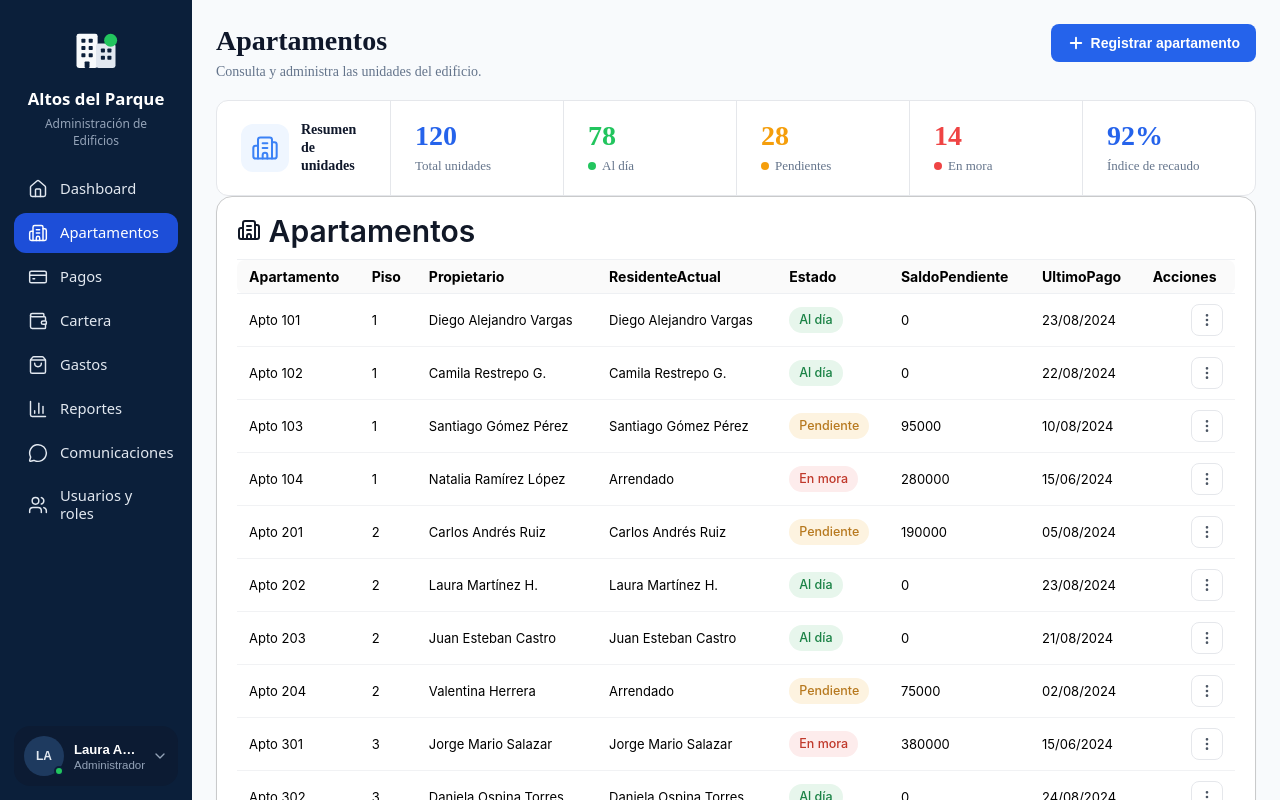
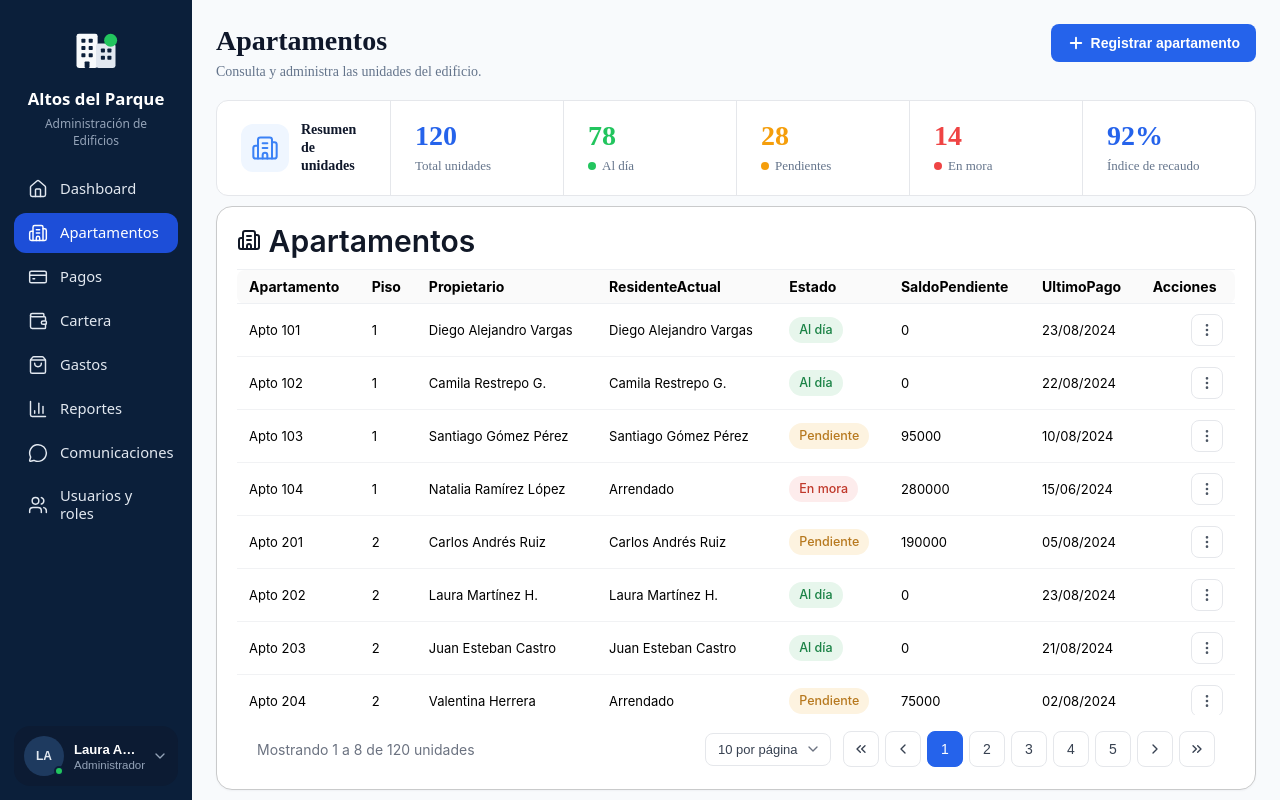
Before and after one commit to StartupName/admin-software, a React (Vite) app: page /apartments in a window 1280 px wide. Built offline with nearby package versions, Linux system fonts and the light colour scheme.

Commit message:
refactor(tablecomponent): Improving the implementation of the table component
- The table is now renderable, along with its navigation bar.
- The navigation bar is reusable, and its rendering can be toggled via a prop.

```diff
--- a/src/modules/apartments/Apartments.css
+++ b/src/modules/apartments/Apartments.css
@@ -24,6 +24,14 @@
   color: #c0392b;
 }
 
+.apartments_table {
+  min-height: 0;
+  margin: 10px 24px;
+}
+
+.apartments_table > .table-component{
+  margin: 0;
+}
 .apartments-row-actions {
   display: flex;
   align-items: center;
--- a/src/modules/apartments/Apartments.jsx
+++ b/src/modules/apartments/Apartments.jsx
@@ -78,13 +78,14 @@ function Apartments() {
   return (
     <>
       <SummaryComponent values={[120, 78, 28, 14, 92]} />
+      <div className="apartments_table">
         <TableComponent
           icon={<Building2 />}
           title={"Apartamentos"}
           columns={columns}
           data={exampleData}
         />
-      <NavigationComponent />
+      </div>
       {selectedRecord && (
         <div className="apartments-modal-overlay" onClick={closeModal}>
           <div
--- a/src/modules/apartments/components/NavigationComponent/NavigationComponent.jsx
+++ b/src/modules/apartments/components/NavigationComponent/NavigationComponent.jsx
@@ -1,7 +1,10 @@
 import { ChevronsLeft, ChevronLeft, ChevronRight, ChevronsRight, ChevronDown } from 'lucide-react'
 import './NavigationComponent.css'
 
-export default function NavigationComponent() {
+export default function NavigationComponent({showComponent = true}) {
+  if (!showComponent) {
+    return (<></>)
+  }
   return (
     <nav className="apartments-nav">
       <p className="apartments-nav__info">Mostrando 1 a 8 de 120 unidades</p>
--- a/src/modules/dashboard/Dashboard.jsx
+++ b/src/modules/dashboard/Dashboard.jsx
@@ -64,7 +64,14 @@ function DashBoard() {
       <InformationCardsComponent/>
       <ChartsComponent />
       <div className="dashboard_table">
-        <TableComponent icon = {<FileText/>} title={"Último pagos registrados"} columns={columns} data={defaultData} className="table"/>
+        <TableComponent
+          icon = {<FileText/>}
+          title= {"Último pagos registrados"}
+          columns= {columns}
+          data= {defaultData}
+          className= "table"
+          showNavigation= {false}
+        />
         <QuickActionsComponent actions={defaultQuickActions} className="quick-actions"/>
       </div>
     </>
--- a/src/modules/dashboard/components/TableComponent/TableComponent.css
+++ b/src/modules/dashboard/components/TableComponent/TableComponent.css
@@ -7,12 +7,15 @@
   font-family: -apple-system, BlinkMacSystemFont, "Segoe UI", Roboto,
     Helvetica, Arial, sans-serif;
   color: #1f2937;
+  height: auto;
   width: calc(100% - 48px); /* keep a gap from the viewport sides */
   margin: 0 24px; /* separation from screen laterals */
   box-sizing: border-box;
   display: flex;
   flex-direction: column;
-  height: 100%;
+  width: 100%; height: 100%;
+  min-width: 0;
+  min-height: 0;
   border: .5px solid #c9cacb;
 }
 
--- a/src/modules/dashboard/components/TableComponent/TableComponent.jsx
+++ b/src/modules/dashboard/components/TableComponent/TableComponent.jsx
@@ -1,5 +1,6 @@
 import "./TableComponent.css";
 import defaultData from "./data/data_table.json";
+import NavigationComponent from "../../../apartments/components/NavigationComponent/NavigationComponent";
 
 export function StatusBadge({ label, variant = "neutral" }) {
   return (
@@ -24,6 +25,7 @@ export default function TableComponent({
   columns = [],
   data = null,
   emptyMessage = "No hay registros para mostrar",
+  showNavigation = true
 }) {
   const finalData = Array.isArray(data) && data.length > 0 ? data : defaultData;
   const finalColumns = (columns && columns.length > 0) ? columns : buildDefaultColumnsFromData(finalData);
@@ -82,6 +84,7 @@ export default function TableComponent({
           </tbody>
         </table>
       </div>
+      <NavigationComponent showComponent = {showNavigation}/>
     </div>
   );
 }
```
Lines whose indentation alone changed are shown as unchanged.
